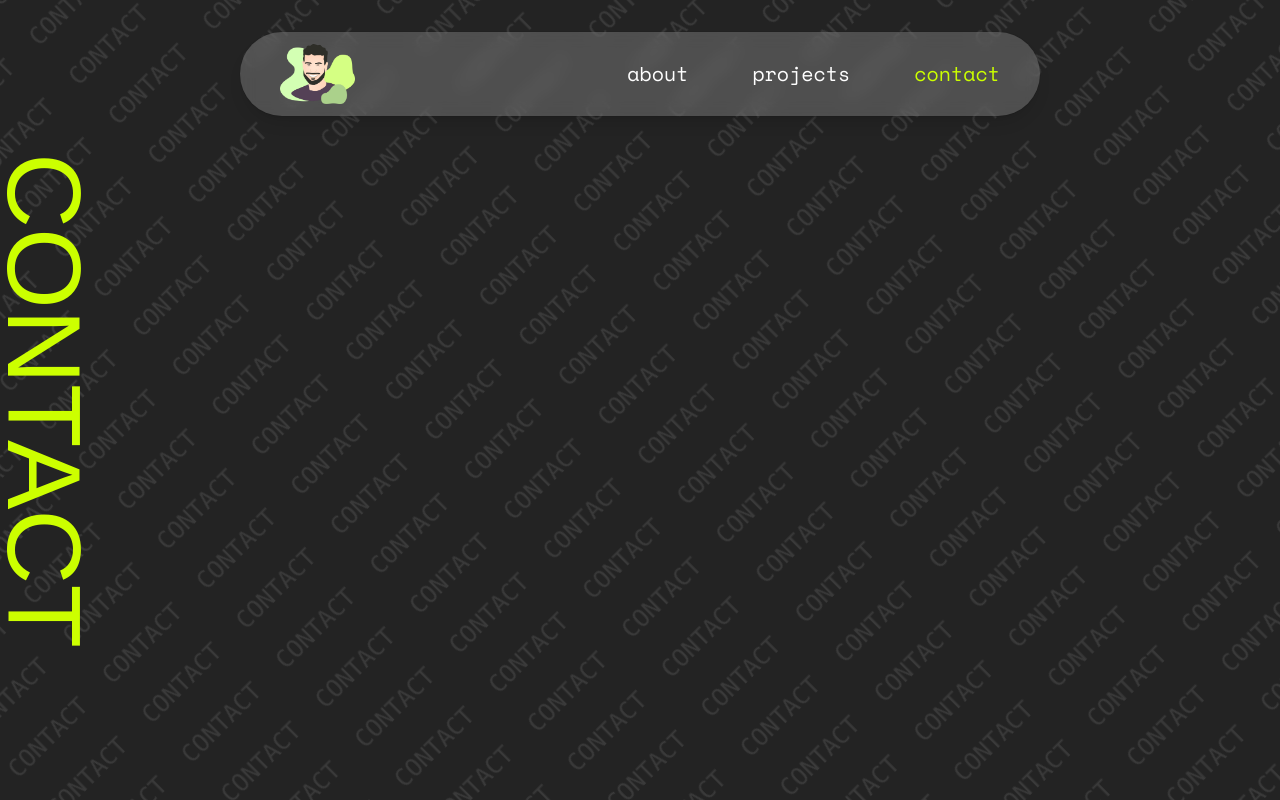
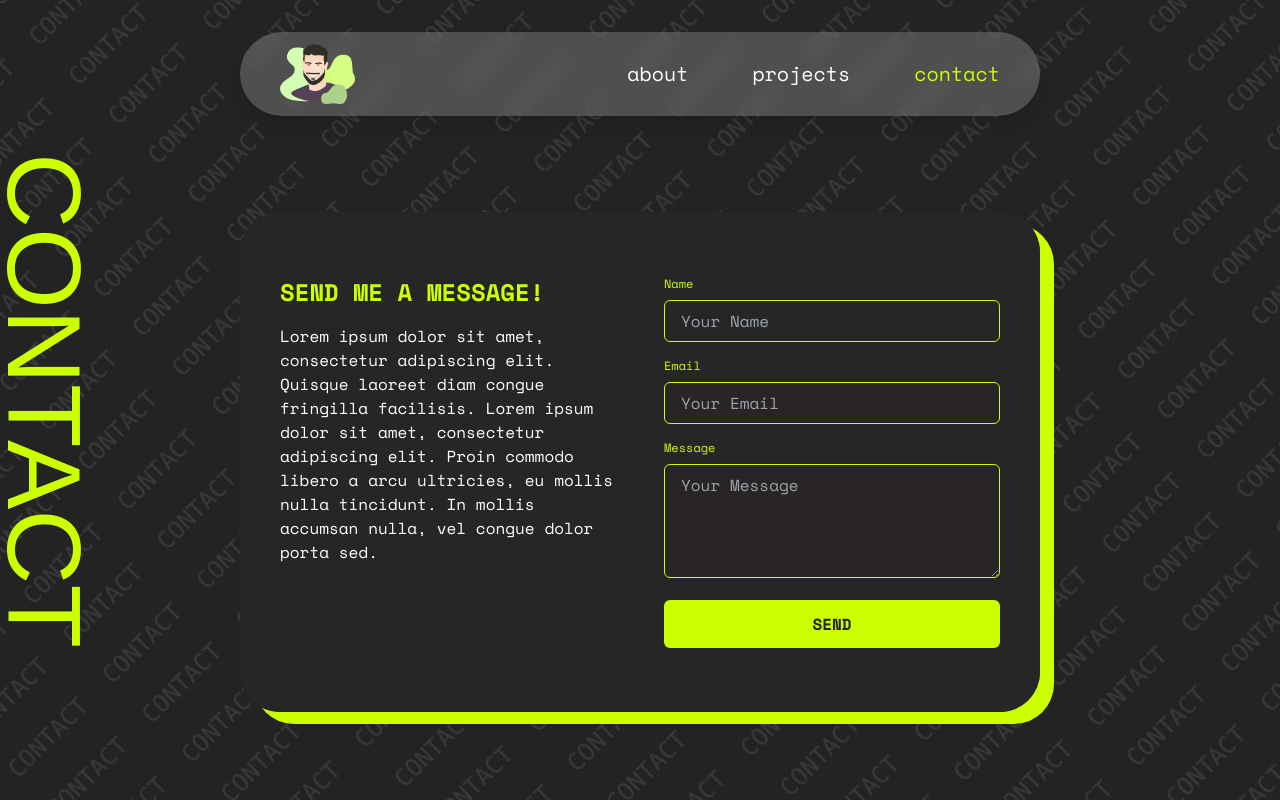
Before and after one commit to NeilBouiche/portfolio, a Next.js app: page /contact in a window 1280 px wide. Built offline with nearby package versions, Linux system fonts and the light colour scheme; a web font is replaced by a local one.

Commit message:
contact form UI

```diff
--- a/app/components/contact.js
+++ /dev/null
@@ -1,5 +0,0 @@
-const Contact = () => {
-  return <div></div>
-}
-
-export default Contact
--- /dev/null
+++ b/app/components/contactForm.js
@@ -0,0 +1,104 @@
+'use client'
+import { useState } from 'react'
+
+const ContactForm = () => {
+  const [formData, setFormData] = useState({
+    name: '',
+    email: '',
+    message: '',
+  })
+
+  const handleChange = (e) => {
+    const { name, value } = e.target
+    setFormData((prevData) => ({
+      ...prevData,
+      [name]: value,
+    }))
+  }
+
+  const handleSubmit = (e) => {
+    e.preventDefault()
+    // Handle form submission logic here
+    console.log('Form data submitted:', formData)
+  }
+
+  return (
+    <div className='flex flex-col custom:flex-row gap-12 text-white rounded-lg '>
+      {/* Left Column (Text Content) */}
+      <div className='flex-1 mb-8 sm:mb-0 sm:w-full custom:w-1/2'>
+        <h2 className='text-xl sm:text-2xl font-bold text-[#ccff00] mb-4'>
+          SEND ME A MESSAGE!
+        </h2>
+        <p className='text-sm sm:text-base mb-6'>
+          Lorem ipsum dolor sit amet, consectetur adipiscing elit. Quisque
+          laoreet diam congue fringilla facilisis. Lorem ipsum dolor sit amet,
+          consectetur adipiscing elit. Proin commodo libero a arcu ultricies, eu
+          mollis nulla tincidunt. In mollis accumsan nulla, vel congue dolor
+          porta sed.
+        </p>
+      </div>
+
+      {/* Right Column (Form) */}
+      <div className='flex-1 sm:w-full custom:w-1/2'>
+        <form className='space-y-4' onSubmit={handleSubmit}>
+          <div>
+            <label
+              htmlFor='name'
+              className='block text-xs font-medium text-[#ccff00]'>
+              Name
+            </label>
+            <input
+              type='text'
+              id='name'
+              name='name'
+              value={formData.name}
+              onChange={handleChange}
+              className='w-full px-4 py-2 mt-2 bg-[#262626] text-white border border-[#ccff00] rounded-md focus:outline-none'
+              placeholder='Your Name'
+            />
+          </div>
+          <div>
+            <label
+              htmlFor='email'
+              className='block text-xs font-medium text-[#ccff00]'>
+              Email
+            </label>
+            <input
+              type='email'
+              id='email'
+              name='email'
+              value={formData.email}
+              onChange={handleChange}
+              className='w-full px-4 py-2 mt-2 bg-stone-800 text-white border border-[#ccff00] rounded-md focus:outline-none'
+              placeholder='Your Email'
+            />
+          </div>
+          <div>
+            <label
+              htmlFor='message'
+              className='block text-xs font-medium text-[#ccff00]'>
+              Message
+            </label>
+            <textarea
+              id='message'
+              name='message'
+              value={formData.message}
+              onChange={handleChange}
+              rows='4'
+              className='w-full px-4 py-2 mt-2 bg-stone-800 text-white border border-[#ccff00] rounded-md focus:outline-none'
+              placeholder='Your Message'
+            />
+          </div>
+
+          <button
+            type='submit'
+            className='w-full py-3 mt-4 bg-[#ccff00] text-stone-800 font-bold rounded-md hover:bg-[#ecffa2]  transition duration-300'>
+            SEND
+          </button>
+        </form>
+      </div>
+    </div>
+  )
+}
+
+export default ContactForm
--- a/app/components/content.js
+++ b/app/components/content.js
@@ -12,7 +12,7 @@
       animate='visible'
       variants={variants}
       className='relative flex container mx-auto mt-12 lg:mt-24 mb-6 lg:mb-10 rounded-[40px] shadow-[14px_12px_0px_rgba(204,255,0,1)]'>
-      <div className='bg-neutral-800 rounded-[40px] px-6 py-8 md:px-20 md:py-10 lg:py-16 flex flex-col justify-center md:items-start gap-12'>
+      <div className='bg-neutral-800 rounded-[40px] px-6 py-8 md:px-10 md:py-10 lg:py-16 flex flex-col justify-center md:items-start gap-12'>
         {children}
       </div>
     </motion.div>
--- a/app/contact/page.js
+++ b/app/contact/page.js
@@ -1,5 +1,13 @@
+import Content from '../components/content'
+import ContactForm from '../components/contactForm'
 const Contact = () => {
-  return <div></div>
+  return (
+    <section className='sm:mx-[5rem] md:mx-[10rem] lg:mx-[15rem] mx-5'>
+      <Content>
+        <ContactForm />
+      </Content>
+    </section>
+  )
 }
 
 export default Contact
--- a/app/page.js
+++ b/app/page.js
@@ -5,7 +5,7 @@
 
 export default function Home() {
   return (
-    <div className='sm:mx-[5rem] md:mx-[10rem] lg:mx-[15rem] mx-5'>
+    <section className='sm:mx-[5rem] md:mx-[10rem] lg:mx-[15rem] mx-5'>
       <Content>
         <Image
           loading='lazy'
@@ -21,6 +21,6 @@
           porta sed.
         </div>
       </Content>
-    </div>
+    </section>
   )
 }
--- a/app/projects/page.js
+++ b/app/projects/page.js
@@ -3,11 +3,11 @@
 
 const Projects = () => {
   return (
-    <div className='sm:mx-[5rem] md:mx-[10rem] lg:mx-[15rem] mx-5'>
+    <section className='sm:mx-[5rem] md:mx-[10rem] lg:mx-[15rem] mx-5'>
       <Content>
         <Project />
       </Content>
-    </div>
+    </section>
   )
 }
 
--- a/tailwind.config.js
+++ b/tailwind.config.js
@@ -11,6 +11,9 @@
         background: 'var(--background)',
         foreground: 'var(--foreground)',
       },
+      screens: {
+        custom: '1000px',
+      },
     },
   },
   plugins: [],
```
